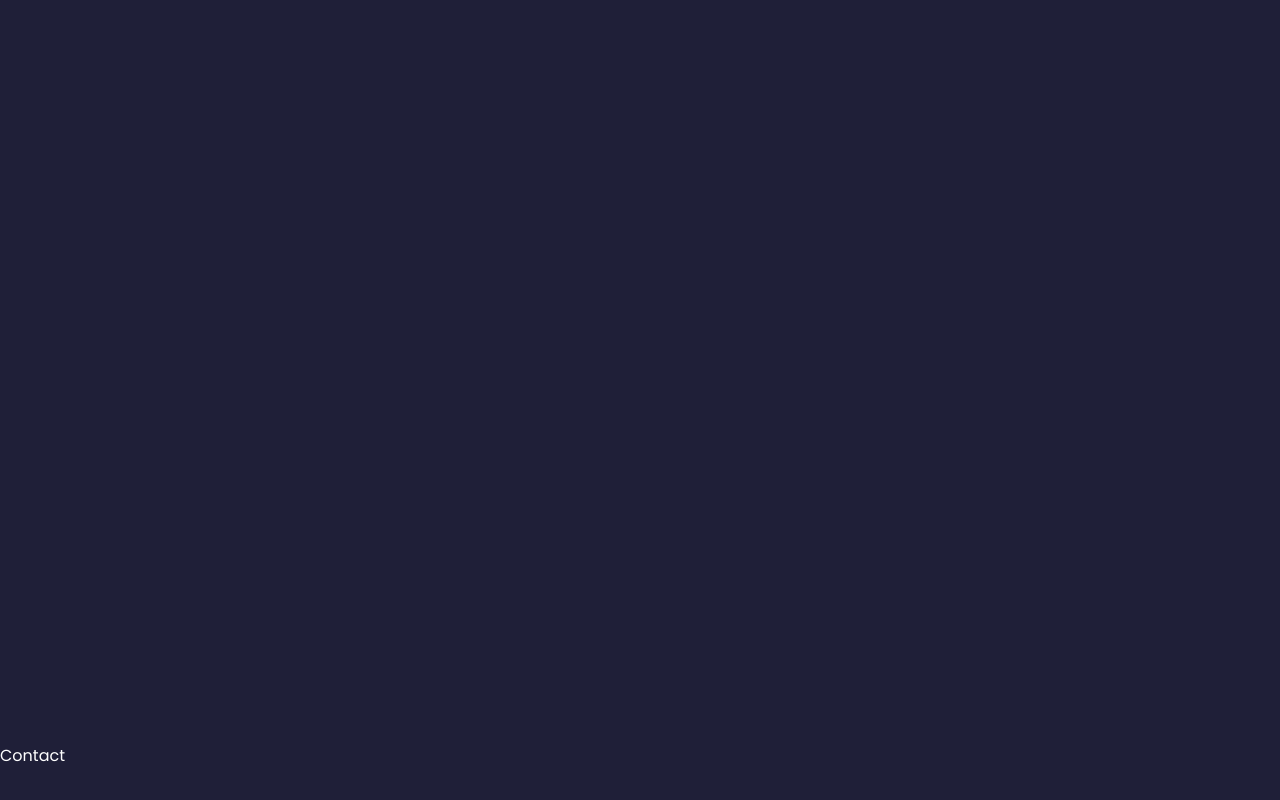
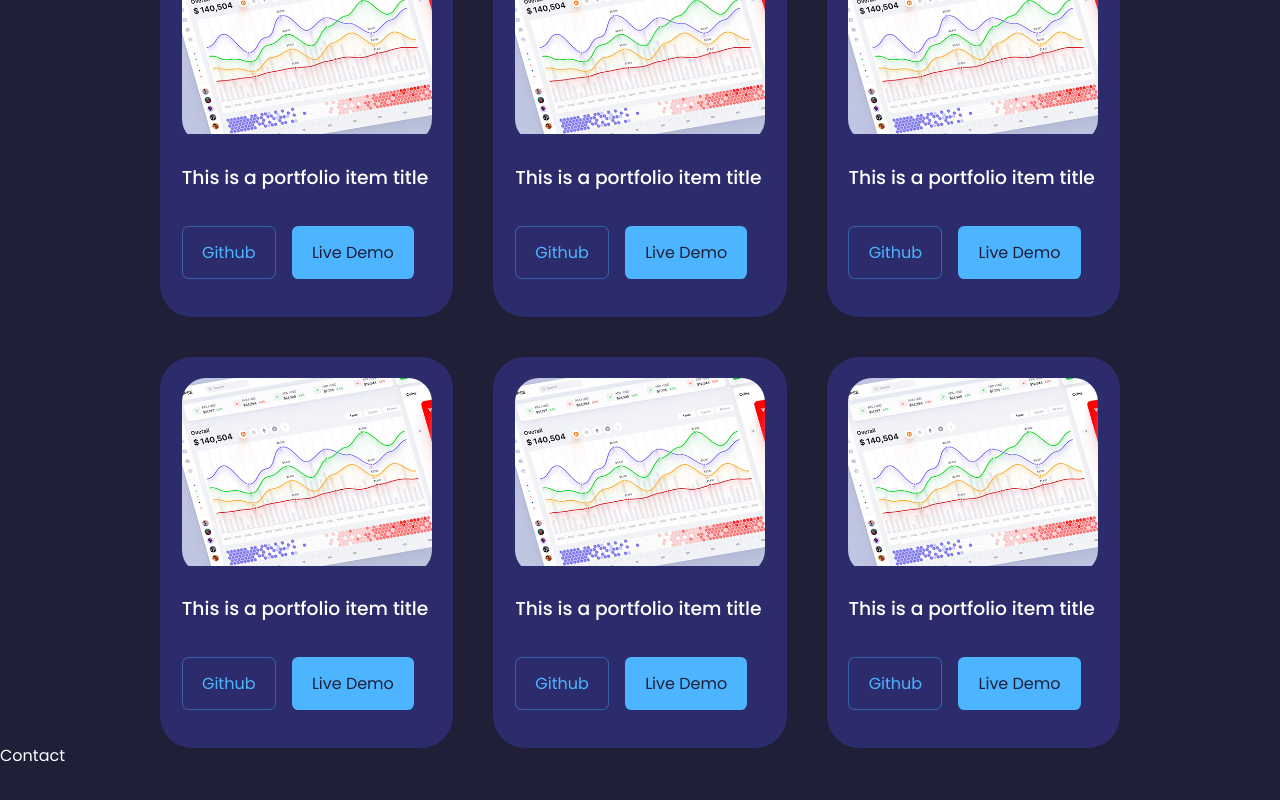
Before and after one commit to MezianeS/Portfolio-v2, a React (Create React App) app: page / in a window 1280 px wide. Shown: the part 3658-4458 px from the top of the page. Built offline with nearby package versions, Linux system fonts and the light colour scheme.

Commit message:
Add portfolio section
Add portfolio section, css & debugg

```diff
--- a/src/components/portfolio/Portfolio.jsx
+++ b/src/components/portfolio/Portfolio.jsx
@@ -1,11 +1,77 @@
 import React from 'react'
 import './portfolio.css'
+import IMG1 from '../../assets/img1.jpg'
 
 
 const Portfolio = () => {
   return (
     <section id="portfolio">
-      Portfolio
+             <h5>My Recent Work</h5>
+      <h2>Portfolio</h2>
+
+
+      <div className="container portfolio__container">
+        <article className='portfolio__item'>
+          <div className="portfolio__item-image">
+            <img src={IMG1} alt="test" />
+          </div>
+          <h3>This is a portfolio item title</h3>
+          <div className="portfolio__item-cta">
+            <a href="https://github.com" className='btn' target='_blank'>Github</a>
+            <a href="https://dribbble.com/Alien_pixels" className='btn btn-primary' target='_blank'>Live Demo</a>
+          </div>
+        </article>
+        <article className='portfolio__item'>
+          <div className="portfolio__item-image">
+            <img src={IMG1} alt="test" />
+          </div>
+          <h3>This is a portfolio item title</h3>
+          <div className="portfolio__item-cta">
+            <a href="https://github.com" className='btn' target='_blank'>Github</a>
+            <a href="https://dribbble.com/Alien_pixels" className='btn btn-primary' target='_blank'>Live Demo</a>
+          </div>
+        </article>
+        <article className='portfolio__item'>
+          <div className="portfolio__item-image">
+            <img src={IMG1} alt="test" />
+          </div>
+          <h3>This is a portfolio item title</h3>
+          <div className="portfolio__item-cta">
+            <a href="https://github.com" className='btn' target='_blank'>Github</a>
+            <a href="https://dribbble.com/Alien_pixels" className='btn btn-primary' target='_blank'>Live Demo</a>
+          </div>
+        </article>
+        <article className='portfolio__item'>
+          <div className="portfolio__item-image">
+            <img src={IMG1} alt="test" />
+          </div>
+          <h3>This is a portfolio item title</h3>
+          <div className="portfolio__item-cta">
+            <a href="https://github.com" className='btn' target='_blank'>Github</a>
+            <a href="https://dribbble.com/Alien_pixels" className='btn btn-primary' target='_blank'>Live Demo</a>
+          </div>
+        </article>
+        <article className='portfolio__item'>
+          <div className="portfolio__item-image">
+            <img src={IMG1} alt="test" />
+          </div>
+          <h3>This is a portfolio item title</h3>
+          <div className="portfolio__item-cta">
+            <a href="https://github.com" className='btn' target='_blank'>Github</a>
+            <a href="https://dribbble.com/Alien_pixels" className='btn btn-primary' target='_blank'>Live Demo</a>
+          </div>
+        </article>
+        <article className='portfolio__item'>
+          <div className="portfolio__item-image">
+            <img src={IMG1} alt="test" />
+          </div>
+          <h3>This is a portfolio item title</h3>
+          <div className="portfolio__item-cta">
+            <a href="https://github.com" className='btn' target='_blank'>Github</a>
+            <a href="https://dribbble.com/Alien_pixels" className='btn btn-primary' target='_blank'>Live Demo</a>
+          </div>
+        </article>
+      </div>
     </section>
   )
 }
--- a/src/components/portfolio/portfolio.css
+++ b/src/components/portfolio/portfolio.css
@@ -0,0 +1,56 @@
+.portfolio__container {
+    display: grid;
+    grid-template-columns: 1fr;
+    gap: 1rem;
+}
+
+.portfolio__item{
+    background: var(--color-bg-variant);
+    padding: 1.3rem;
+    border-radius: 2rem;
+    border: 1px solid transparent;
+    transition: var(--transition);
+}
+
+.portfolio__item:hover {
+    border-color: var(--color-primary-variant);
+    background: transparent;
+}
+
+.portfolio__item-image {
+    border-radius: 1.5rem;
+    overflow: hidden;
+}
+.portfolio__item-image > img {
+    width: 100%;
+}
+
+.portfolio__item h3 {
+    margin: 1.2rem 0 2rem;
+}
+
+.portfolio__item-cta {
+    display: flex;
+    gap: 1rem;
+    margin-bottom: 1rem;
+}
+
+
+/*********** MEDIA QUERIES (medium) ***************/
+@media screen and (min-width: 600px) {
+    .portfolio__container {
+        grid-template-columns: 1fr 1fr;
+        gap: 1.2rem;
+    }
+}
+
+
+/*********** MEDIA QUERIES (long) ***************/
+
+@media screen and (min-width: 1024px) {
+    .portfolio__container {
+        grid-template-columns: repeat(3, 1fr);
+        gap: 2.5rem;
+    }
+
+}
--- a/src/index.css
+++ b/src/index.css
@@ -110,7 +110,7 @@
         height: 70vh;
     }
     .container {
-        width: var(--container-width-md)
+        width: var(--container-width-md);
     }
 
 }
@@ -121,7 +121,7 @@
 @media screen and (min-width: 1024px) {
     /*ametre*/
     .container {
-        width: var(--container-width-lg)
+        width: var(--container-width-lg);
     }
 
 }
```
Also changed, not shown: src/assets/img1.jpg (added), src/assets/portfolio2.jpg (added).
